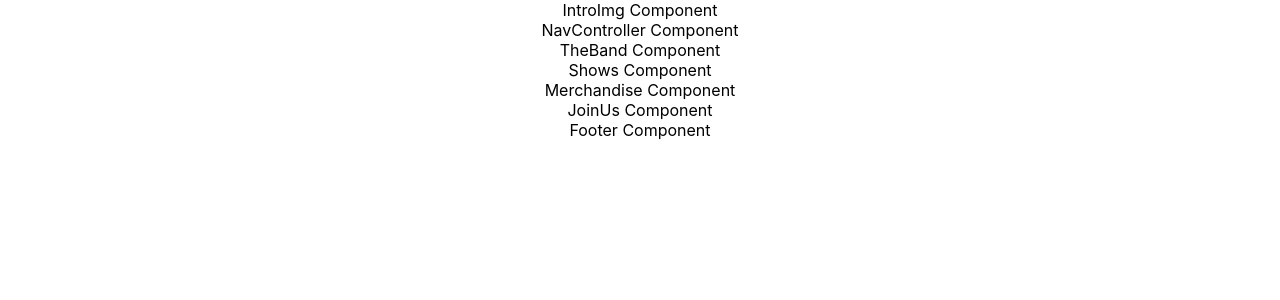
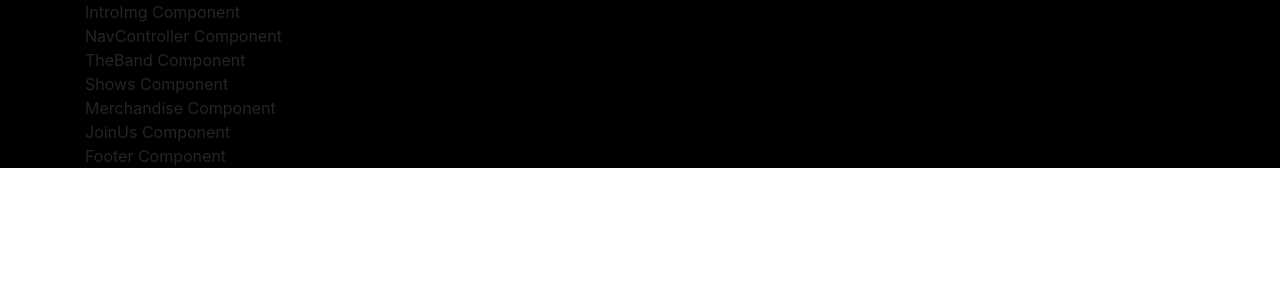
Before and after one commit to precto1285/band-site-react, a React (Create React App) app in the folder band-site-react/: page / in a window 1280 px wide. Shown: the top 300 px of the page. Built offline with nearby package versions, Linux system fonts and the light colour scheme.

Commit message:
added bootstrap to index.js

```diff
--- a/band-site-react/src/App.css
+++ b/band-site-react/src/App.css
@@ -1,3 +1,3 @@
 .App {
-  text-align: center;
+  background-color: black;
 }
--- a/band-site-react/src/App.js
+++ b/band-site-react/src/App.js
@@ -1,4 +1,5 @@
 import React, { Component } from 'react';
+import { Container } from 'reactstrap';
 import './App.css';
 // Components
 import Footer from './components/Footer';
@@ -13,6 +14,7 @@ class App extends Component {
   render() {
     return (
       <div className="App" >
+        <Container>
           <IntroImg />
           <NavController />
           <TheBand />
@@ -20,6 +22,7 @@ class App extends Component {
           <Merchandise />
           <JoinUs />
           <Footer />
+        </Container>
       </div>
     );
   }
--- a/band-site-react/src/index.js
+++ b/band-site-react/src/index.js
@@ -3,6 +3,7 @@ import ReactDOM from 'react-dom';
 import './index.css';
 import App from './App';
 import * as serviceWorker from './serviceWorker';
+import 'bootstrap/dist/css/bootstrap.css';
 
 ReactDOM.render(<App />, document.getElementById('root'));
 
```
Lines whose indentation alone changed are shown as unchanged.
